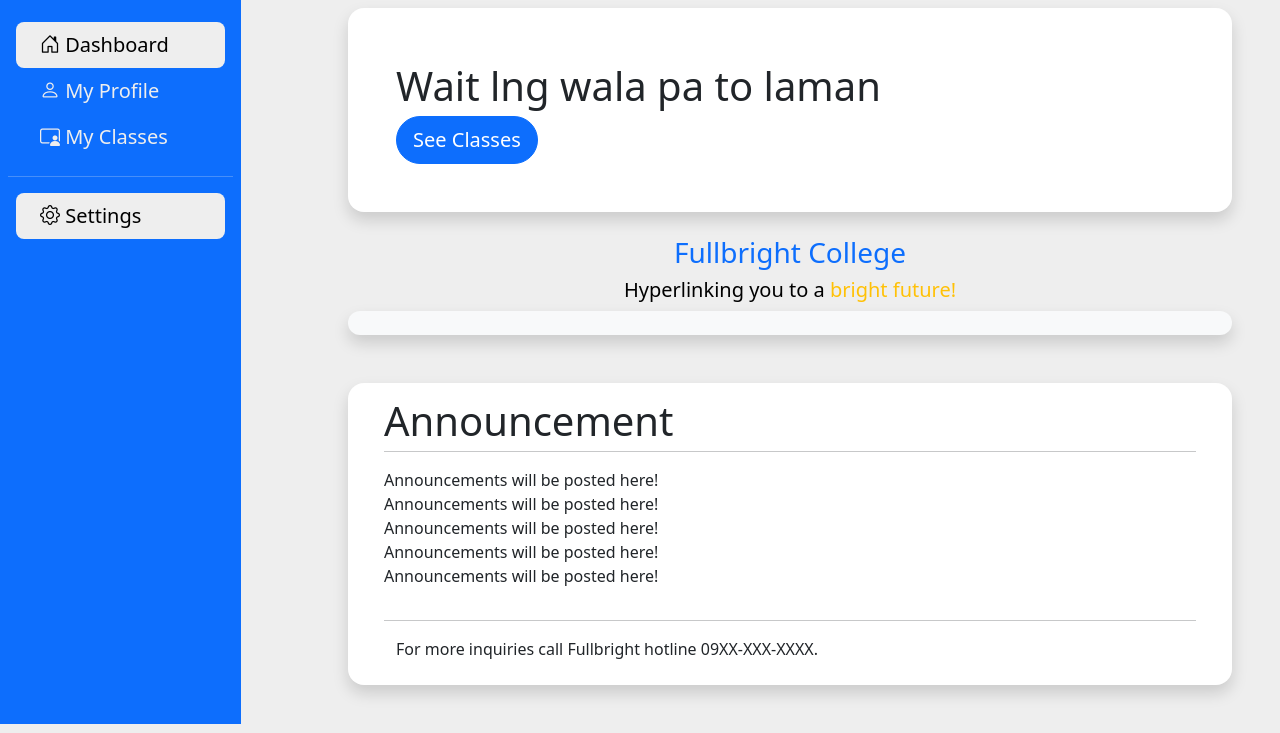
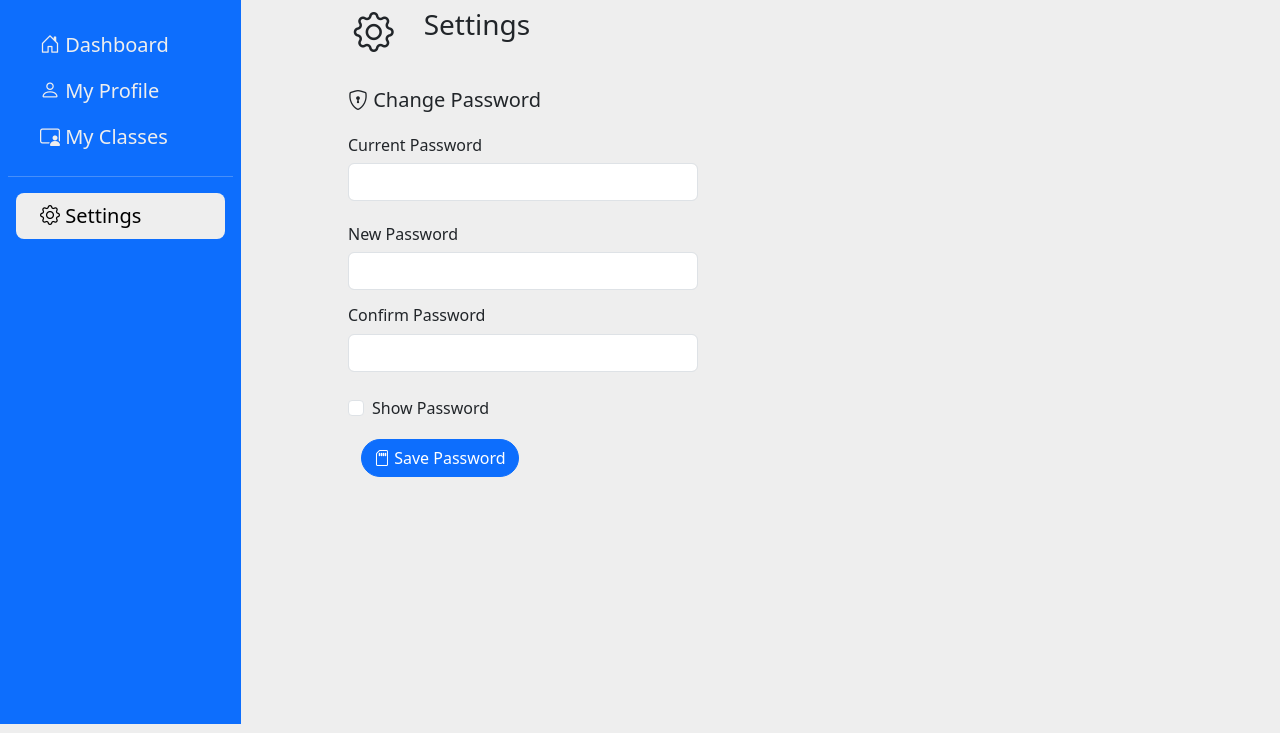
Before and after one commit to group4it/fbc-online-grade-viewing-test, a plain HTML site: page settings.html in a window 1280 px wide. Shown: the part 76-809 px from the top of the page. Drawn offline with nearby package versions, Linux system fonts and the light colour scheme.

Commit message:
Update settings.html

```diff
--- a/settings.html
+++ b/settings.html
@@ -20,7 +20,7 @@
             </div>
 
             <ul class="list-unstyled fs-5 px-3">
-                <li class="active"><a href="student.html" class="text-decoration-none px-4 py-2 d-block"><i class="bi bi-house-door"></i></i> Dashboard</a></li>
+                <li class=""><a href="student.html" class="text-decoration-none px-4 py-2 d-block"><i class="bi bi-house-door"></i></i> Dashboard</a></li>
                 <li class=""><a href="myprofile.html" class="text-decoration-none px-4 py-2 d-block"><i class="bi bi-person"></i> My Profile</a></li>
                 <li class=""><a href="#" class="text-decoration-none px-4 py-2 d-block"><i class="bi bi-person-video3"></i> My Classes</a></li>
             </ul>
@@ -69,38 +69,49 @@
                 </ul>
               </div>
         </div>
+
         <div class="content pt-4">
-
-            <div class="content-box shadow text-center text-sm-start bg-white rounded-4 mx-5 p-5 mx-auto-lg">
-                <div class="row align-items-center-lg d-flex">
-                  <div class="col">
-                    <p class="col fs-1 mb-0">Wait lng wala pa to laman</p>
-                    <button class="btn seeclass btn-lg btn-primary rounded-5">See Classes</button>
+            <div class="container text-center px-5">
+                <div class="row">
+                  <div class="col-md-1">
+                    <h1><i class="bi bi-gear"></i></h1>
+                  </div>
+                  <div class="col-6 col-md-5">
+                    <h3 class="profile-name text-start">Settings</h3>
                   </div>
                 </div>
             </div>
-            <div class="content-box">
-                <div class="content-box bg-body-clear mx-5 mt-4">
-                <div class="row px-5">
-                    <div class="welcombnr text-center">
-                        <h3 class="text-primary">Fullbright College<br><span class="fs-5 text-black">Hyperlinking you to a <span class="text-warning">bright future!</span></span></h3>
         </div>
+        <div class="content pt-4 mx-5">
+            <h5><i class="bi bi-shield-lock"></i> Change Password</h5>
         </div>
+        <div class="content pt-3 mx-5">
+            <h6>Current Password</h6>
         </div>
-            <div class="content-box shadow rounded-4 bg-body-tertiary mx-5 mb-5" id="fbldga">
-                <img src="img/fbbldga.jpg" class="fbbldga rounded-4" alt="">
+        <div class="input-group mx-5">
+            <input type="password" class="form-control" placeholder="" aria-label="Current-Password" aria-describedby="basic-addon1">
         </div>
-            <div class="content-box shadow text-center text-sm-start bg-white rounded-4 mx-5 px-5 py-2 mb-5 mx-auto-lg">
-                <div class="row d-flex">
-                    <p class="row fs-1 mb-0">Announcement</p>
-                    <hr>
-                  <div class="row">
-                    <p class="row fs-6 pb-3">Announcements will be posted here!<br>Announcements will be posted here!<br>Announcements will be posted here!<br>Announcements will be posted here!<br>Announcements will be posted here!</p>
+
+        <div class="content pt-4 mx-5">
+            <h6>New Password</h6>
         </div>
-                    <hr>
-                    <p>For more inquiries call Fullbright hotline 09XX-XXX-XXXX.</p>
+        <div class="input-group mb-0 mx-5">
+            <input type="password" class="form-control" placeholder="" aria-label="Current-Password" aria-describedby="basic-addon1">
         </div>
+        <div class="content pt-3 mx-5">
+            <h6>Confirm Password</h6>
         </div>
+        <div class="input-group mx-5">
+            <input type="password" class="form-control" placeholder="" aria-label="Current-Password" aria-describedby="basic-addon1">
+        </div>
+        <div class="form-check pt-4 mx-5">
+            <input class="form-check-input" type="checkbox" value="" id="flexCheckDefault">
+            <label class="form-check-label" for="flexCheckDefault">
+              Show Password
+            </label>
+        </div>
+        <div class="btn pt-3 mx-5">
+            <button class="btn seeclass btn-primary rounded-5"><i class="bi bi-sd-card"></i> Save Password</button>
         </div>
     </div>
 
```
Lines whose indentation alone changed are shown as unchanged.
